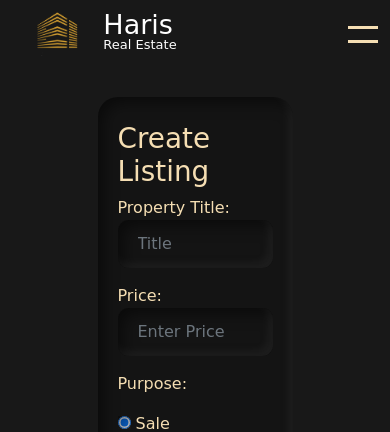
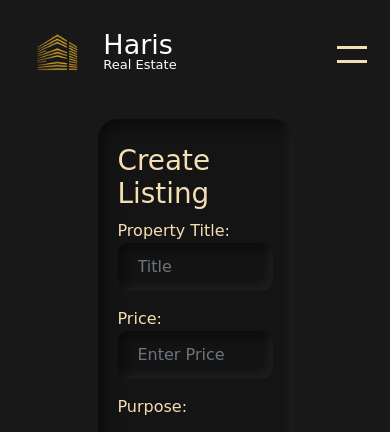
Before and after one commit to tmalik258/HarisRealEstate, a Django app: page /createListing in a window 390 px wide. Shown: the top 432 px of the page. Run offline with Django 4.2, Linux system fonts and the light colour scheme; a user stored in the database is signed in; some web fonts are replaced.

Commit message:
Fixed navbar

```diff
--- a/website/static/website/css/styles.css
+++ b/website/static/website/css/styles.css
@@ -258,29 +258,26 @@ main
 	display: inline-block;
 	line-height: 15px;
 	font-size: 27px;
-	margin-top: 32px;
+	margin-top: 34px;
 	margin-right: 160px;
 }
 
-/* .navbar-brand
+.navbar
 {
-	margin-top: 32px;
-	/* display: contents; */
-	/* background: white; */
-/* } */
+	/* background: black; */
+	height: 70px;
+}
 
 .logo
 {
-	padding-right: -5px;
 	margin-right: -5px;
-	margin-top: -5px;
 }
 
 .container-fluid
 {
 	position: relative;
 	display: flex;
-	margin-top: -28px;
+	/* margin-top: -28px; */
 }
 
 .seperator
@@ -321,6 +318,7 @@ main
 	padding-right: 0px;
 	/* height: 19px; */
 	border-radius: 0;
+	margin-right: 11px;
 }
 
 .navbar-toggler::before
@@ -431,4 +429,20 @@ main
 	{
 		display: none;
 	}
+	.navbar
+	{
+		/* background: black; */
+		height: initial;
+		margin-top: -10px;
+	}
+	/* .navbar.active
+	{
+		height: 95px;
+		margin-top: -30px;
+	} */
+	/* .navbar:has(.navbar-toggler[aria-expanded="false"])
+	{
+		background: wheat;
+		height: 100px;
+	} */
 }
--- a/website/static/website/js/index.js
+++ b/website/static/website/js/index.js
@@ -4,4 +4,5 @@ $(window).on("load",function(){
 		$('header').css('display', 'initial');
 		$('main').css('display', 'block');
 	}, 700);
+
 });
--- a/website/templates/website/layout.html
+++ b/website/templates/website/layout.html
@@ -27,7 +27,7 @@
 				<button class="navbar-toggler" type="button" data-bs-toggle="collapse" data-bs-target="#navbarSupportedContent" aria-controls="navbarSupportedContent" aria-expanded="false" aria-label="Toggle navigation">
 				</button>
 				<div class="collapse navbar-collapse" id="navbarSupportedContent">
-					<ul class="navbar-nav navbar-nav-scroll">
+					<ul class="navbar-nav">
 						<li class="nav-item">
 							<a href="{% url 'index' %}" class="nav-link hover-underline active text-center"><div class="seperator seperator-home"></div>HOME</a>
 						</li>
```
